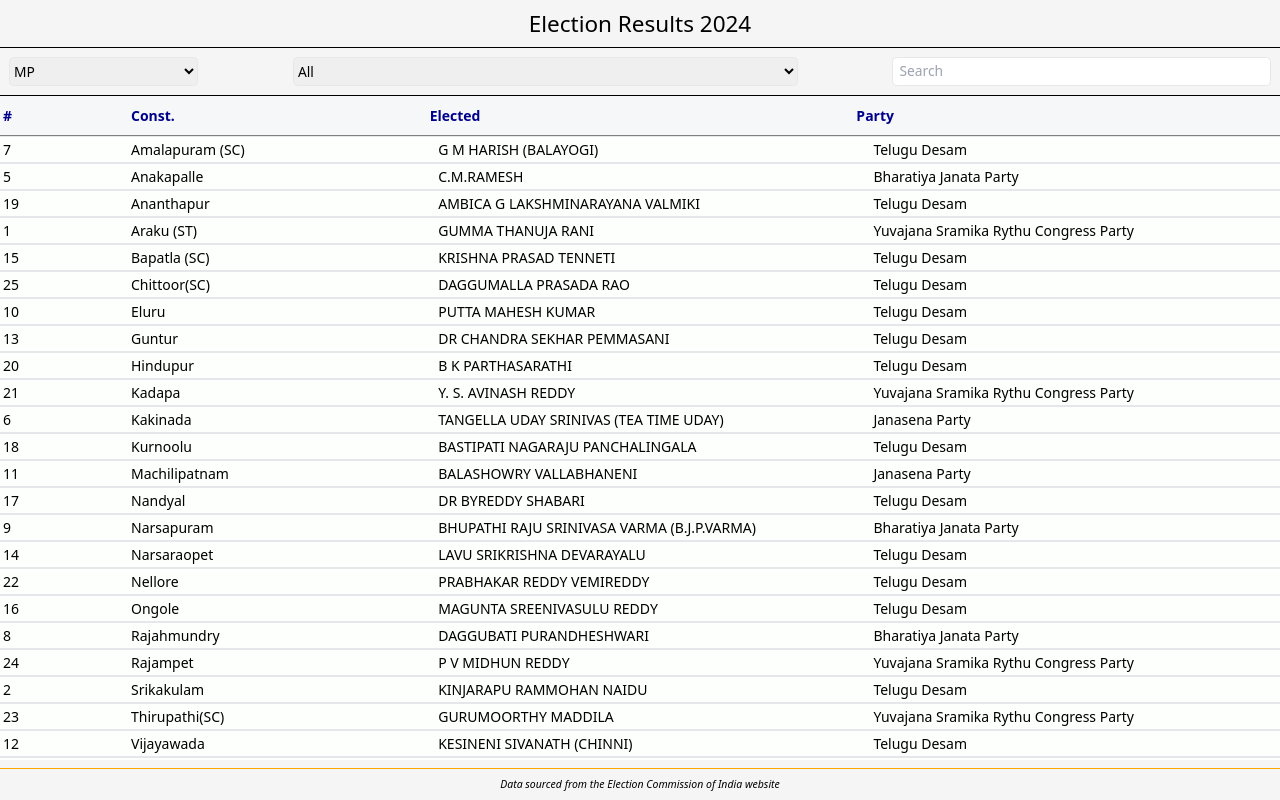
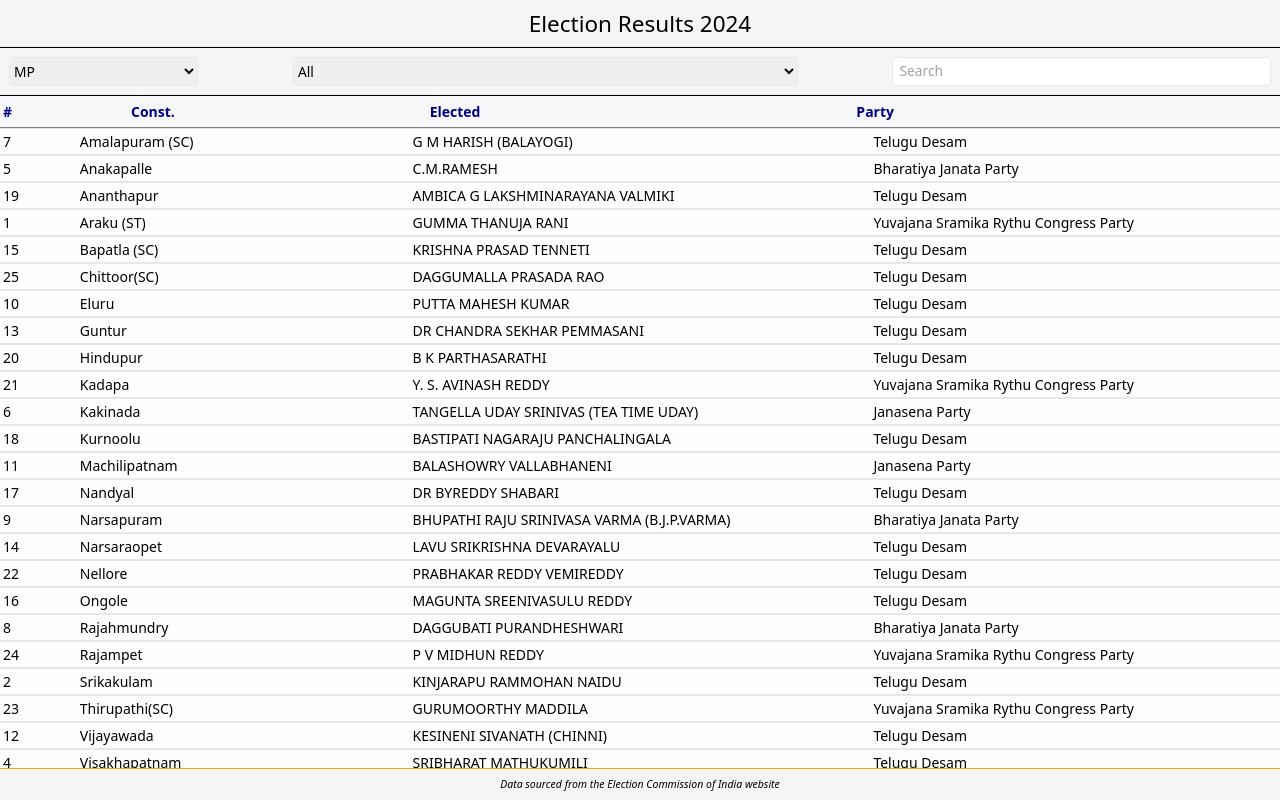
Before and after one commit to stephenmarri/100-Projects, a React (Vite) app in the folder javascript/03.ElectionResults/: page / in a window 1280 px wide. Built offline with nearby package versions, Linux system fonts and the light colour scheme.

Commit message:
js3 - css set

```diff
--- a/javascript/03.ElectionResults/src/App.css
+++ b/javascript/03.ElectionResults/src/App.css
@@ -37,6 +37,7 @@
 
   table {
     width: 100%;
+    max-height: 84vh;
     background-color: var(--secondary-bg-color);
     border-collapse: collapse;
     table-layout: fixed;
@@ -53,7 +54,7 @@
   tbody {
     display: block;
     overflow-y: scroll;
-    max-height: 78vh; /* Adjust based on header height and footer height */
+    max-height: 80vh;
     width: 100%;
   }
 
--- a/javascript/03.ElectionResults/src/components/Data.jsx
+++ b/javascript/03.ElectionResults/src/components/Data.jsx
@@ -6,12 +6,12 @@
     return (
         <div id='data_container' className=''>
             <table className="">
-                <thead className=''>
+                <thead className='fc'>
                     <tr className='text-left'>
-                        <th className='py-3 ps-1 w-1/10'>#</th>
-                        <th className='py-3 ps-1 w-0155'>Const.</th>
-                        <th className='py-3 ps-1 w-2/6' >Elected</th>
-                        <th className='py-3 ps-1 w-2/6' >Party</th>
+                        <th className=' ps-1 w-1/10'>#</th>
+                        <th className=' ps-1 w-0155'>Const.</th>
+                        <th className=' ps-1 w-2/6' >Elected</th>
+                        <th className=' ps-1 w-2/6' >Party</th>
                     </tr>
                 </thead>
 
@@ -19,9 +19,9 @@
                 {
                     data.map((constituency, index) => {
                         return <tr className='border-b border-t' key={`${index}`}>
-                            <td style={{width: '10%'}} className='ps-1 '>{constituency.data_const_number}</td>
-                            <td style={{width: '24%'}} className='ps-1 '>{constituency.data_constituency}</td>
-                            <td style={{width: '34%'}} className='ps-1 '>{constituency.data_leading_candidate}</td>
+                            <td style={{width: '6%'}} className='ps-1 '>{constituency.data_const_number}</td>
+                            <td style={{width: '26%'}} className='ps-1 '>{constituency.data_constituency}</td>
+                            <td style={{width: '36%'}} className='ps-1 '>{constituency.data_leading_candidate}</td>
                             <td style={{width: '32%'}} className='ps-1 '>{constituency.data_leading_party}</td>
                         </tr>
                     })
```
